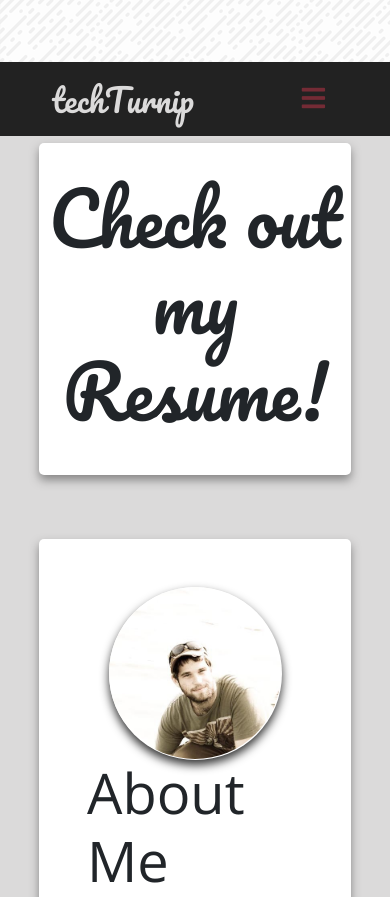
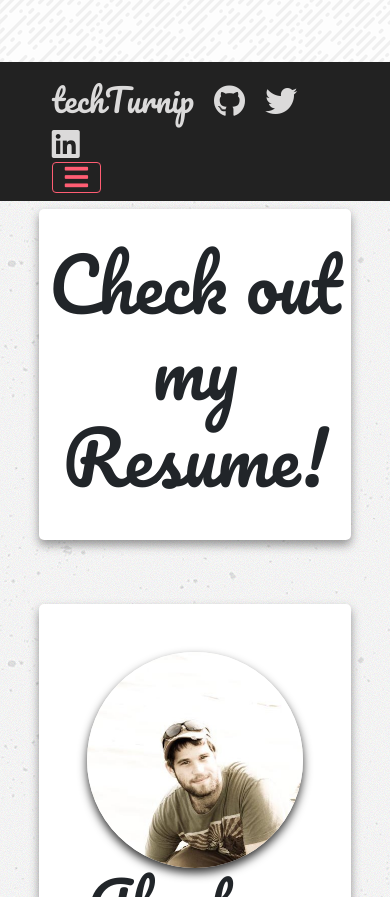
Before and after one commit to techturnip/Resume-Portfolio, a website: page index.html in a window 390 px wide. Shown: the part 698-1595 px from the top of the page. Drawn offline with nearby package versions, Linux system fonts and the light colour scheme.

Commit message:
Added social icons to navbar, removed margin helper classes and added flex classes to navbar, removed unnecessary row wrapping objective block in html, removed unused script tag, added skills class to row with skill list for css selecting, removed unused bg pattern added a different pattern, added $nav-hamburger pointer to sass variables, changed $body-bg from color to bg pattern, changed .navbar-collapse flex-grow property to zero so the flex classes would work, removed margin-right from .navbar-brand, added .social-icons styles, changed hamburger icon color to the $nav-hamburger pointer variable, changed image width in the about section, removed unused selector and organized sass, changed all headings to $heading font-family, added fixed background-attachment property to body

```diff
--- a/index.html
+++ b/index.html
@@ -39,8 +39,19 @@
     <!-- ./header -->
 
     <nav class="navbar sticky-top navbar-expand-md">
-      <div class="container">
+      <div class="container d-flex justify-content-between">
+        <div class="social-icons">
           <a class="navbar-brand" href="#">techTurnip</a>
+          <a class="social-link" href="#"
+            ><i class="fab fa-github fa-2x"></i
+          ></a>
+          <a class="social-link" href="#"
+            ><i class="fab fa-twitter fa-2x"></i
+          ></a>
+          <a class="social-link" href="#"
+            ><i class="fab fa-linkedin fa-2x"></i
+          ></a>
+        </div>
         <button
           class="navbar-toggler d-lg-none"
           type="button"
@@ -53,7 +64,7 @@
           <span><i class="fa fa-bars fa-lg" aria-hidden="true"></i></span>
         </button>
         <div class="collapse navbar-collapse" id="collapsibleNavId">
-          <ul class="navbar-nav ml-auto">
+          <ul class="navbar-nav">
             <li class="nav-item">
               <a class="nav-link active" href="#home">Home</a>
             </li>
@@ -113,7 +124,7 @@
         </div>
 
         <!-- Skills -->
-        <div class="row">
+        <div class="row skills">
           <div data-aos="slide-up" class="col-md-6">
             <h5>My Skills</h5>
             <p>
@@ -151,15 +162,12 @@
 
       <!-- Objective -->
       <div data-aos="slide-up" class="container section-content">
-        <div data-aos="fade-up" class="row">
         <h5>Objective</h5>
         <p>
           Seeking a career transition into a Web Developer position within a
           team-oriented work environment that will challenge and grow my
           abilities as a Developer.
         </p>
-        </div>
-        <!-- ./row -->
       </div>
       <!-- ./container ./section-content -->
 
@@ -211,7 +219,6 @@
     </section>
 
     <script src="/js/vendor/jquery-3.4.0.min.js"></script>
-    <script src="/js/animation.js"></script>
     <script src="/js/vendor/bootstrap.bundle.min.js"></script>
     <script src="https://unpkg.com/aos@next/dist/aos.js"></script>
     <script>
--- a/sass/_base.scss
+++ b/sass/_base.scss
@@ -27,8 +27,7 @@ $link-hover-color: $wine;
 $nav-link-color: $gainsboro;
 $nav-hover-color: $silver-chalice;
 $nav-active-color: $fiery-rose;
-
-// Background Colors
-$body-bg: $gainsboro;
+$nav-hamburger: $fiery-rose; // Background Colors
+$body-bg: url('../img/bg.png');
 $nav-bg: $raisin-black;
 $header-bg: url('../img/bg3.png');
--- a/sass/_component.scss
+++ b/sass/_component.scss
@@ -1,6 +1,10 @@
 // nav styles
 .navbar {
   background: $nav-bg;
+
+  .navbar-collapse {
+    flex-grow: 0;
+  }
 
   .nav-link,
   .navbar-brand {
@@ -12,6 +16,7 @@
   }
 
   .navbar-brand {
+    margin-right: 0;
     font-size: 2rem;
   }
 
@@ -20,9 +25,28 @@
     color: $nav-active-color;
   }
 
+  .social-icons {
+    display: inline-block;
 
-  .fa {
-    color: $wine;
+    .social-link {
+      color: $nav-link-color;
+
+      &:not(:last-child) {
+        padding-right: 1rem;
+      }
+
+      &:hover {
+        color: $nav-hover-color;
+      }
+    }
+  }
+
+  .navbar-toggler {
+    border-color: $nav-hamburger;
+
+    .fa {
+      color: $nav-hamburger;
+    }
   }
 }
 
@@ -78,7 +102,7 @@
 
       img {
         box-shadow: 0 5px 10px #333;
-        width: 80%;
+        width: 100%;
       }
 
       @media (max-width: 1000px) {
@@ -88,23 +112,25 @@
     }
   }
 
+
   .row {
     flex-wrap: wrap;
-
-    &:not(:last-child) {
-      border-bottom: solid 1px #333;
-      padding-bottom: 2rem;
-    }
 
     .skill-item {
       display: inline-block;
       font-size: 1rem;
       width: 45%;
       padding: 0 1rem;
-    }
 
-    h6 {
-      padding: 1rem 0 0.5rem;
+      h6 {
+        padding: 1rem 0 0.5rem;
+        font-family: $heading;
+        font-size: 2rem;
+      }
+
+      @media (max-width: 800px) {
+        width: 100%;
+      }
     }
   }
 }
--- a/sass/_general.scss
+++ b/sass/_general.scss
@@ -1,6 +1,7 @@
 body {
   font-family: $primary-font;
   background: $body-bg;
+  background-attachment: fixed;
   position: relative;
 }
 
@@ -23,7 +24,7 @@ h3,
 h4,
 h5,
 h6 {
-  font-family: $primary-font;
+  font-family: $heading;
 }
 
 h1 {
```
Also changed, not shown: css/index.css, img/bg.png (added), img/bg2.png (deleted). Lines whose indentation alone changed are shown as unchanged.
